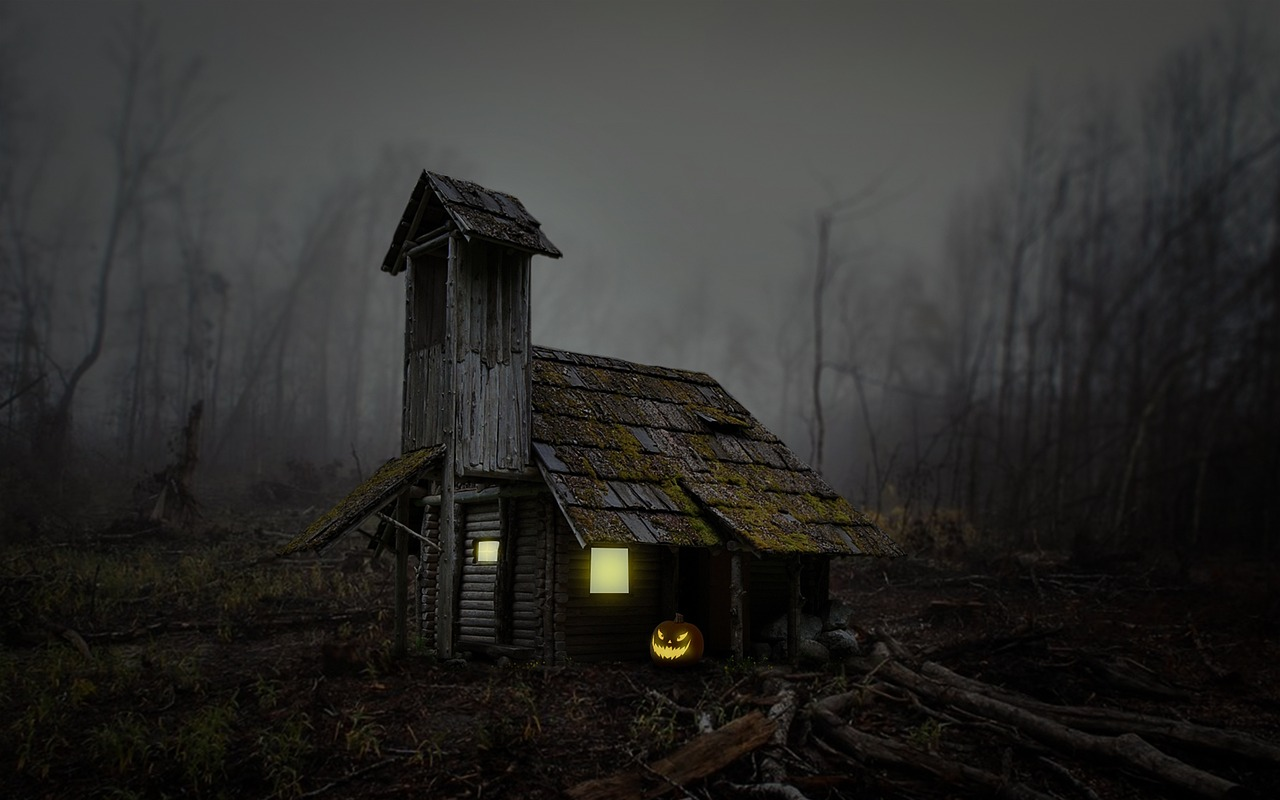
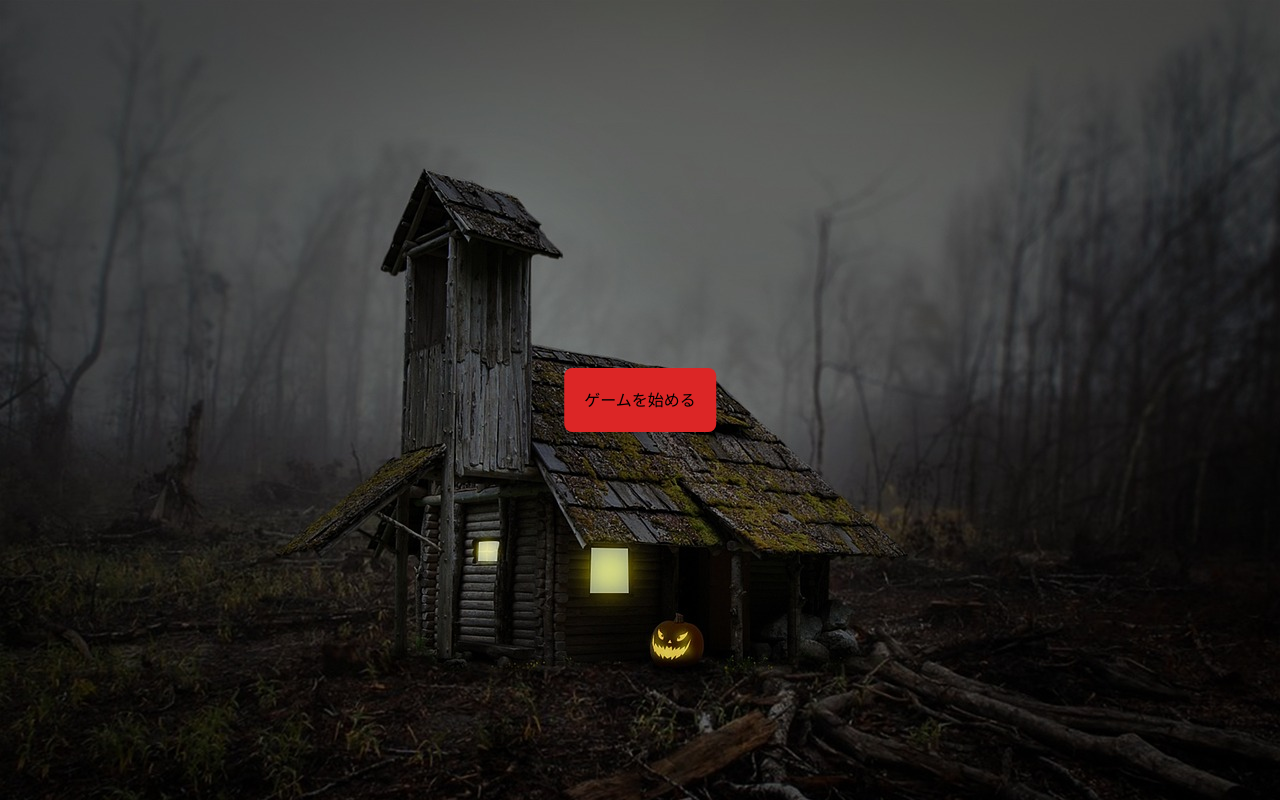
Before and after one commit to neko967/misery-frontend, a Next.js app: page / in a window 1280 px wide. Built offline with nearby package versions, Linux system fonts and the light colour scheme.

Commit message:
トップページに開始ボタンを追加

```diff
--- a/src/app/page.tsx
+++ b/src/app/page.tsx
@@ -1,4 +1,5 @@
 import { useRouter } from 'next/navigation';
+import Link from 'next/link'
 
 export default function Home() {
   return (
@@ -6,7 +7,9 @@ export default function Home() {
       className="h-screen w-full bg-cover"
       style={{ backgroundImage: "url('/background.png')" }}
     >
-      {/* その他のコンテンツ */}
+      <Link href="/maze_waiting_room" className="absolute top-1/2 left-1/2 transform -translate-x-1/2 -translate-y-1/2 bg-red-600 p-5 rounded-lg shadow-lg">
+        <button>ゲームを始める</button>
+      </Link>
     </div>
   );
 }
```
